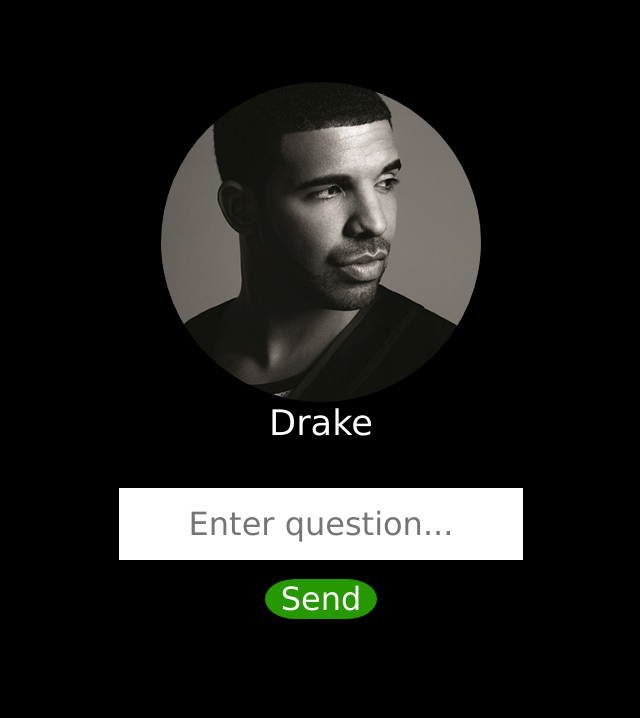
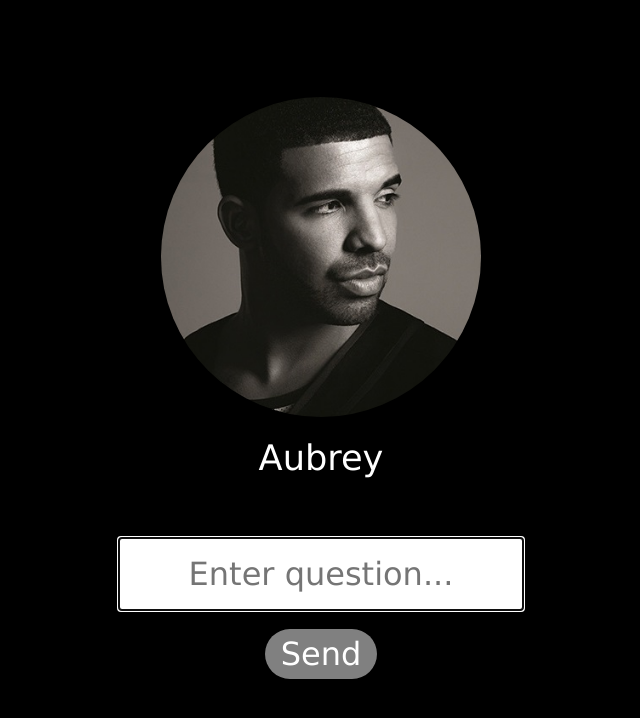
Before and after one commit to georgeke/aubrey, a Flask app: page / in a window 1280 px wide. Shown: the top 718 px of the page, without its empty margins (319-959 px from the left). Run offline with Flask 2, Linux system fonts and the light colour scheme; parts of the project's set-up code (start-up, migrations or seed data) failed here and were passed over.

Commit message:
3 phases working

```diff
--- a/src/static/css/style.css
+++ b/src/static/css/style.css
@@ -17,8 +17,8 @@
     justify-content: center;
     align-items: center;
     margin: 0 auto;
-    width: 500px;
-    height: 450px;
+    width: 400px;
+    height: 500px;
 }
 
 #bling {
@@ -41,11 +41,12 @@
 }
 
 form > button {
+    height: 50px;
     cursor: pointer;
     color: white;
     margin-top: 0.6em;
     font-size: 2em;
-    border-radius: 27%/50%;
+    border-radius: 25px;
     background-color: #279900;
     border:none;
     padding-left: 0.5em;
@@ -62,6 +63,7 @@
     position: relative;
     overflow: hidden;
     border-radius: 50%;
+    margin-bottom: 20px;
 }
 
 .flashing {
--- a/src/static/js/app.js
+++ b/src/static/js/app.js
@@ -1,31 +1,61 @@
 var app = (function ($) {
-    var DEFAULT_DESC = "Drake",
-        LOADING_DESC = "Loading...";
+    var DEFAULT_DESC = "Aubrey",
+        LOADING_DESC = "Loading...",
+        DEFAULT_BUTTON = "Send",
+        RESTART_BUTTON = "Ask another",
+        waitingToRestart = false;
+
+    function _showLoading() {
+        $("button").prop('disabled', true);
+        $("#description").text(LOADING_DESC).addClass("flashing");
+    }
+
+    function _showAnswer(answer) {
+        var description = $("#description");
+        description.text(DEFAULT_DESC);
+        description.removeClass("flashing");
+        description.fadeOut();
+        $("#question").prop('disabled', true);
+        $("body div img").fadeOut('slow', function () {
+            $("#bling").text(answer).fadeIn();
+        });
+
+        $("button").text(RESTART_BUTTON).prop('disabled', false);
+        waitingToRestart = true;
+    }
+
+    function _resetApp() {
+        $("button").text(DEFAULT_BUTTON);
+        waitingToRestart = false;
+        $("#bling").fadeOut('slow', function () {
+            $("body div img").fadeIn();
+            $("#description").fadeIn();
+            $("#question").prop('disabled', false).val("");
+        });
+    }
 
     function callTheHotline() {
         event.preventDefault();
+
+        if (waitingToRestart) {
+            _resetApp();
+            return;
+        }
+
         var question = $("#question").val();
-        var description = $("#description");
 
         $.get("/hotline?question=" + question, function(data, status, response) {
             if (response.readyState == 4 && response.status == 200) {
-                $("#bling").text(response.responseText).show();
-                description.text(DEFAULT_DESC);
-                description.removeClass("flashing");
-                description.hide();
-                $("body div img").hide();
-                $("#question").prop('disabled', true);
+                _showAnswer(response.responseText);
             }
         });
 
-        $("button").prop('disabled', true);
-        description.text(LOADING_DESC).addClass("flashing");
+        _showLoading();
     }
 
     $( document ).ready(function () {
-        $("#question").keyup(function () {
+        $("#question").keydown(function () {
             length = $(this).val().length;
-            console.log(length)
             if (length > 33) {
                 $(this).css("font-size", "0.9em");
             } else if (length > 25) {
@@ -35,6 +65,12 @@
             } else {
                 $(this).css("font-size", "2em");
             }
+
+            if (length <= 0) {
+                $("button").prop("disabled", true);
+            } else {
+                $("button").prop("disabled", false);
+            }
         });
     });
 
--- a/src/templates/index.html
+++ b/src/templates/index.html
@@ -12,12 +12,12 @@
         <div class="upper">
             <div id="bling"></div>
             <img src={{url_for('static', filename='img/drake.jpg')}}>
-            <div id="description">Drake</div>
+            <div id="description">Aubrey</div>
         </div>
         <form onsubmit="app.callTheHotline(this)">
-            <input id="question" type="text" placeholder="Enter question..." maxlength="60">
+            <input id="question" type="text" placeholder="Enter question..." maxlength="60" autofocus>
             <br>
-            <button type="button" onclick="app.callTheHotline(this)">Send</button>
+            <button type="button" onclick="app.callTheHotline(this)" disabled>Send</button>
         </form>
     </div>
   </body>
```
